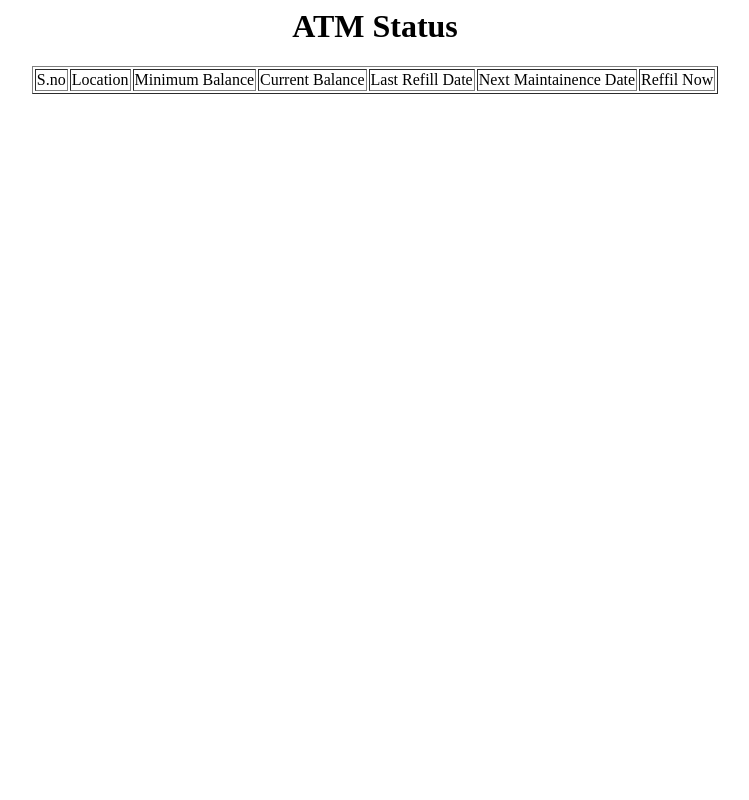
After one commit to bhargav/SE-ATM, a Django app: template project/templates/admin_user/view_atm_status.html in a window 1280 px wide. The commit adds this page. Shown: the whole page, without its empty margins (265-1014 px from the left). Run offline with Django 3.2, Linux system fonts and the light colour scheme; the template is opened without the code that fills it, so the values that code supplies are empty.

Commit message:
added views for activation and view status in admin

```diff
--- a/project/templates/admin_user/update_card_details.html
+++ b/project/templates/admin_user/update_card_details.html
@@ -8,7 +8,8 @@
    <h1>
 
 	</h1>
-	<a href = "/admin_user/update_card_details/block_card/"> Block the ATM</a><br>
+	<a href = "/admin_user/update_card_details/block_card/"> Block the ATM Card</a><br>
+	<a href = "/admin_user/update_card_details/activate_card/"> Activate the ATM Card</a><br>
 	<a href = "/admin_user/update_card_details/reset_pincode/"> Peset Pincode</a><br>
 	<a href = "/admin_user/update_card_details/reset_phone/"> Reset Phone</a><br>
 	<a href = "/admin_user/update_card_details/view_history/"> View History</a><br>
--- /dev/null
+++ b/project/templates/admin_user/view_atm_status.html
@@ -0,0 +1,45 @@
+<html>
+<head>
+
+
+</head>
+<body>
+<center>
+   <h1>
+		ATM Status
+	</h1>
+	<table border="1">
+	<tr>
+		<td>S.no</td>
+		<td>Location</td>
+		<td>Minimum Balance</td>
+		<td>Current Balance</td>
+		<td>Last Refill Date</td>
+		<td>Next Maintainence Date</td>
+		<td>Reffil Now</td>
+	</tr>
+
+
+	{% for machine in Machine_list.all %}
+	<tr>
+		<td>{{ forloop.counter }}</td>
+		<td>{{ machine.location}}</td>
+		<td>{{machine.minimum_atm_balance}}</td>
+		<td>{{machine.current_balance}}</td>
+		<td>{{machine.last_refill_date}}</td>
+		<td>{{machine.next_maintainence_date}}</td>
+		<td><form action="/admin_user/update_refill/" method="get">
+			<input type="hidden" name="id" value="{{machine.machine_id}}">
+			<input type="submit" name="submit" value="update refill" /></td>
+	</tr>
+
+
+
+	{% endfor %}
+	</table>
+</form>
+
+
+</center>
+</body>
+</html>
--- a/project/urls.py
+++ b/project/urls.py
@@ -31,11 +31,14 @@ urlpatterns = patterns('',
     url(r'^admin_user/main_page/$', 'version1.views.admin_main_page'),
     url(r'^admin_user/add_new_card/$', 'version1.views.admin_add_card'),
     url(r'^admin_user/ATM_status/$', 'version1.views.admin_atm_status'),
+    url(r'^admin_user/update_refill/$', 'version1.views.admin_update_refill'),
     url(r'^admin_user/update_card_details/$', 'version1.views.admin_update_card_details'),
     url(r'^admin_user/update_card_details/validate_card/$', 'version1.views.admin_card_validation'),
     url(r'^admin_user/update_card_details/main_page/$', 'version1.views.admin_update_card_main_page'),
     url(r'^admin_user/update_card_details/block_card/$', 'version1.views.admin_block_card'),
     url(r'^admin_user/update_card_details/block_card_operation/$', 'version1.views.admin_block_card_operation'),
+    url(r'^admin_user/update_card_details/activate_card/$', 'version1.views.admin_activate_card'),
+    url(r'^admin_user/update_card_details/activate_card_operation/$', 'version1.views.admin_activate_card_operation'),
     url(r'^admin_user/update_card_details/reset_pincode/$', 'version1.views.admin_reset_pincode'),
     url(r'^admin_user/update_card_details/reset_pincode_operation/$', 'version1.views.admin_reset_pincode_operation'),
     url(r'^admin_user/update_card_details/reset_phone/$', 'version1.views.admin_reset_phone'),
```
Also changed, not shown: project/templates/admin_user/activate_card.html (added, +16 -0 lines), project/version1/views.py (+34 -1 lines).
